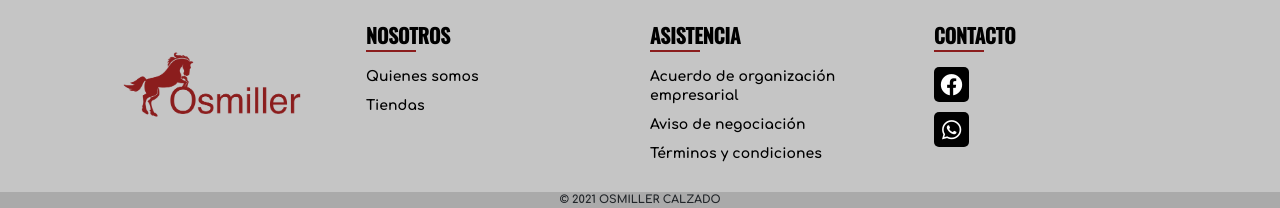
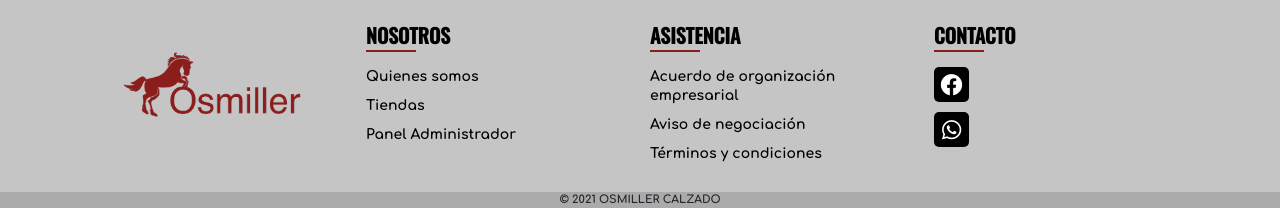
Before and after one commit to oscarloaiza666/Osmiller-Repositorio-2, a PHP site: page / in a window 1280 px wide. Shown: the part 3479-3687 px from the top of the page. Run offline with PHP 8.4, Linux system fonts and the light colour scheme.

Commit message:
llamar admin
opcion para llamar el admin desde el home temporalmente para visualizar el panel de administrador

```diff
--- a/admin.html
+++ b/admin.html
@@ -32,7 +32,7 @@
                         class="fas fa-tags me-2"></i>Productos</a>
                 <a href="#" class="list-group-item list-group-item-action second-text fw-bold"><i
                         class="fas fa-users me-2"></i>Empleados</a>
-                <a href="index.php" class="list-group-item list-group-item-action second-text fw-bold"><i
+                <a href="index.html" class="list-group-item list-group-item-action second-text fw-bold"><i
                         class="fas fa-desktop me-2"></i>Mi sitio web</a>
                 <a href="#" class="list-group-item list-group-item-action second-text fw-bold"><i
                         class="fas fa-wrench me-2"></i>Configuración</a>
--- a/pagesJSON/footer_navbar/footer.php
+++ b/pagesJSON/footer_navbar/footer.php
@@ -13,6 +13,9 @@
             </li>
             <li>
               <a href="tiendas.html">Tiendas</a>
+            </li>
+            <li>
+              <a href="admin.html">Panel Administrador</a>
             </li>
           </ul>
         </div>
```
